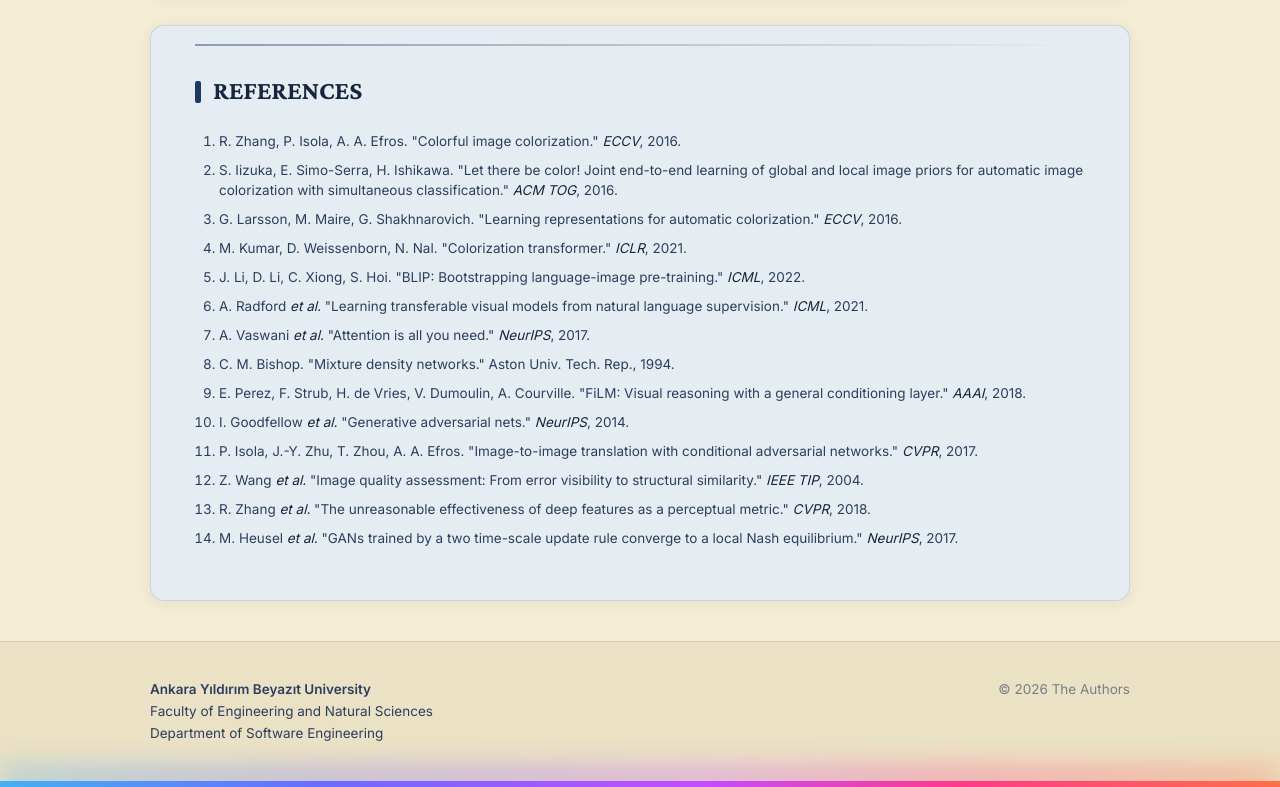
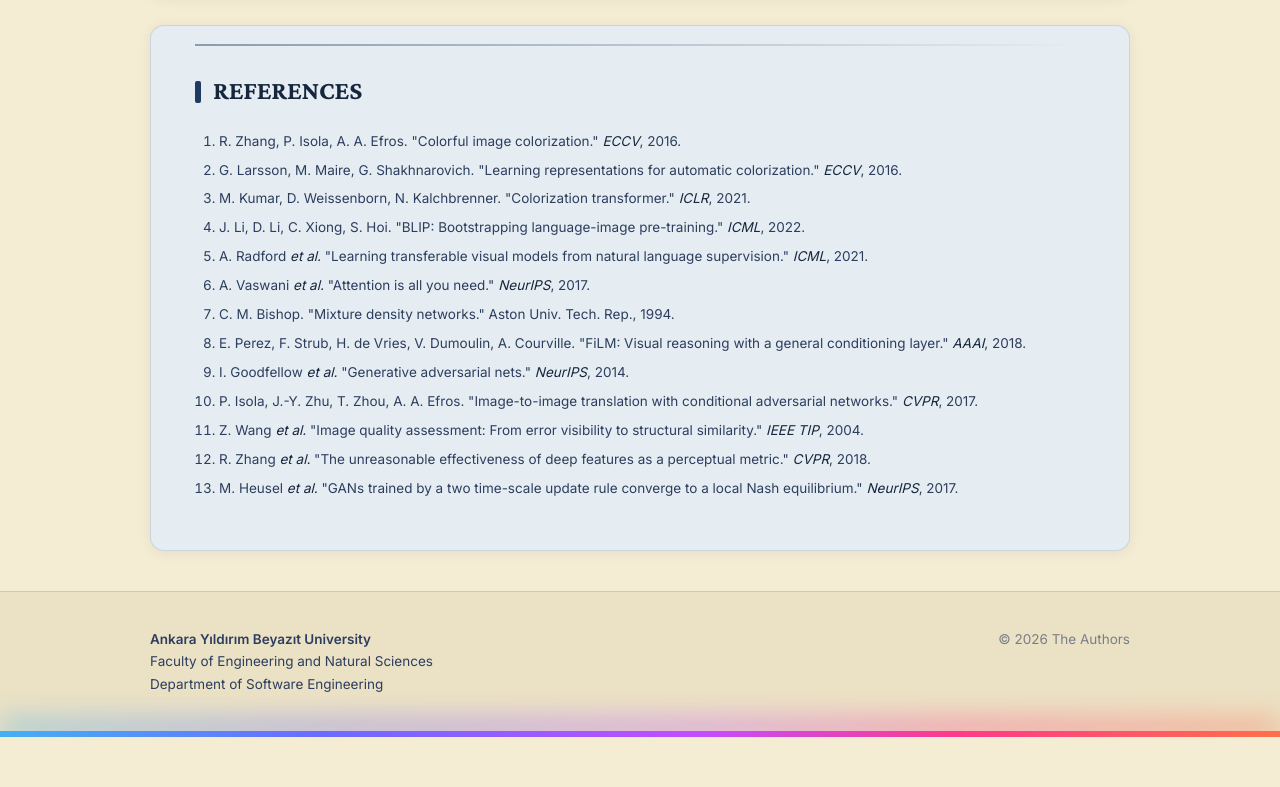
Before and after one commit to myxsan/text-guided-probabilistic-image-colorization, a plain HTML site: page page/index.html in a window 1280 px wide. Shown: the part 8933-9720 px from the top of the page. After the commit the page ends 9670 px from the top, so only its background shows below. Drawn offline with nearby package versions, Linux system fonts and the light colour scheme.

Commit message:
fix: fix references

```diff
--- a/page/index.html
+++ b/page/index.html
@@ -396,9 +396,8 @@
   <h2>References</h2>
   <ol class="refs">
     <li>R. Zhang, P. Isola, A. A. Efros. "Colorful image colorization." <em>ECCV</em>, 2016.</li>
-    <li>S. Iizuka, E. Simo-Serra, H. Ishikawa. "Let there be color! Joint end-to-end learning of global and local image priors for automatic image colorization with simultaneous classification." <em>ACM TOG</em>, 2016.</li>
     <li>G. Larsson, M. Maire, G. Shakhnarovich. "Learning representations for automatic colorization." <em>ECCV</em>, 2016.</li>
-    <li>M. Kumar, D. Weissenborn, N. Nal. "Colorization transformer." <em>ICLR</em>, 2021.</li>
+    <li>M. Kumar, D. Weissenborn, N. Kalchbrenner. "Colorization transformer." <em>ICLR</em>, 2021.</li>
     <li>J. Li, D. Li, C. Xiong, S. Hoi. "BLIP: Bootstrapping language-image pre-training." <em>ICML</em>, 2022.</li>
     <li>A. Radford <em>et al.</em> "Learning transferable visual models from natural language supervision." <em>ICML</em>, 2021.</li>
     <li>A. Vaswani <em>et al.</em> "Attention is all you need." <em>NeurIPS</em>, 2017.</li>
```
